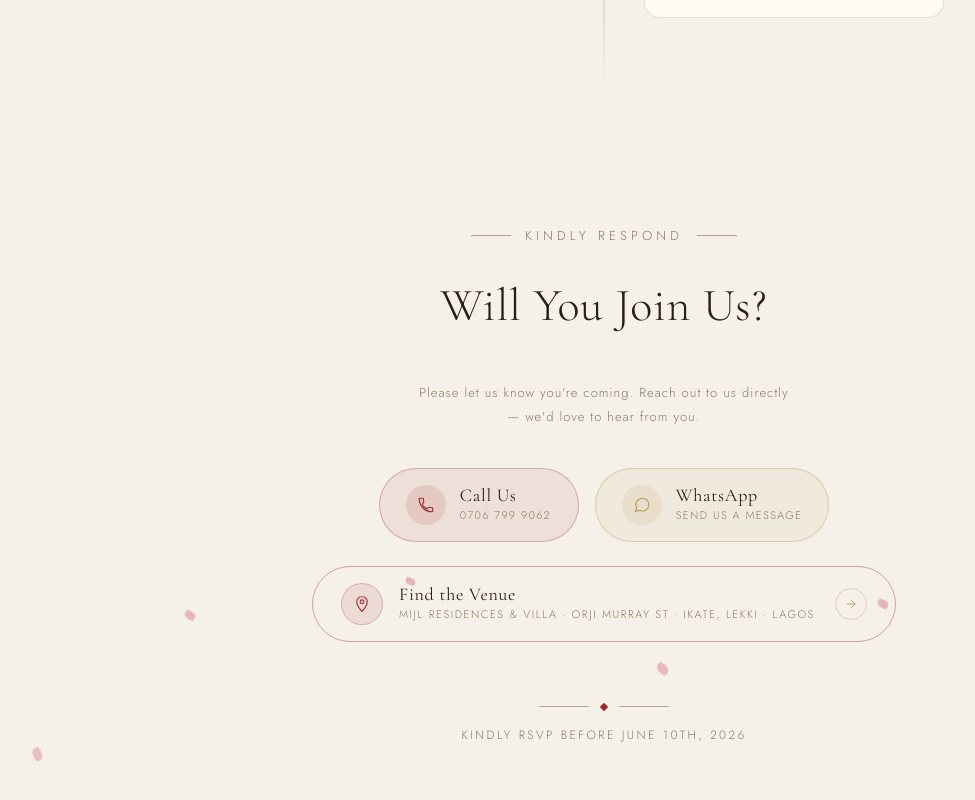
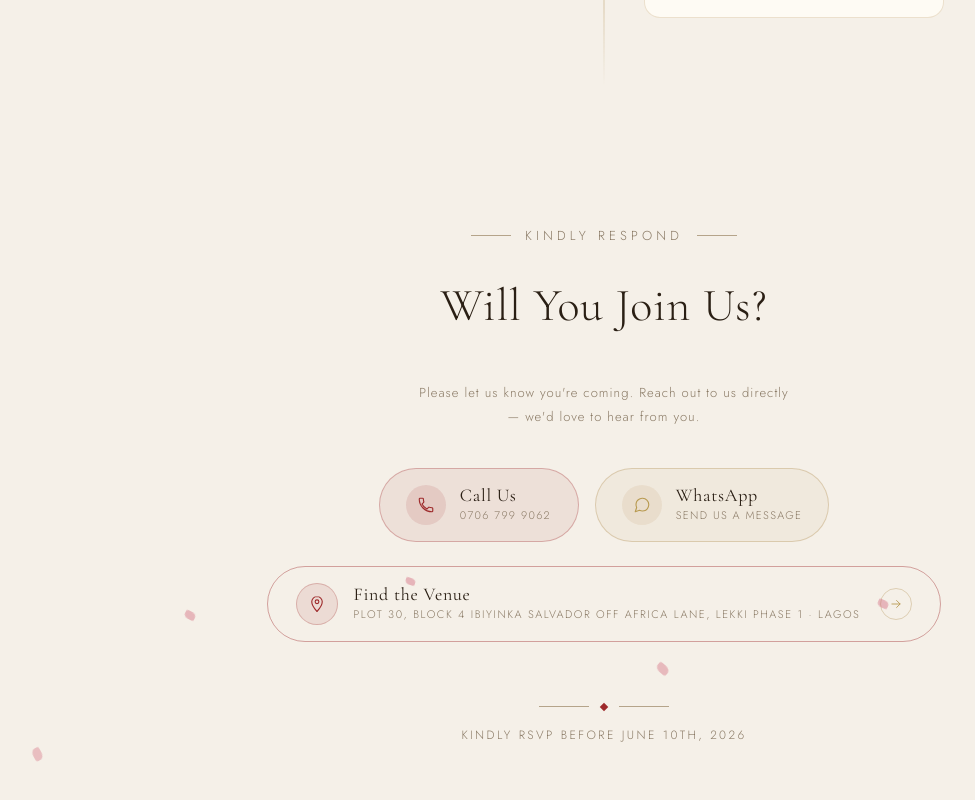
Before and after one commit to danielemmzy/NuelNahi2026, a React (Vite) app: page / in a window 1280 px wide. Shown: the part 4091-4891 px from the top of the page, without its empty margins (36-1011 px from the left). Built offline with nearby package versions, Linux system fonts and the light colour scheme.

Commit message:
Update venue link and address in App.jsx

```diff
--- a/src/App.jsx
+++ b/src/App.jsx
@@ -353,7 +353,7 @@ function App() {
         {/* Venue Button */}
 
         <a  className="venue-btn"
-          href="https://maps.google.com/?q=Mijl+Residences+And+Villa+Orji+Murray+Street+Ikate+Lekki+Lagos+Nigeria"
+          href="https://www.google.com/maps/search/?api=1&query=Plot+30+Block+4+Ibiyinka+Salvador+off+Africa+Lane+Lekki+Phase+1+Lagos+Nigeria"
           target="_blank"
           rel="noopener noreferrer"
           style={{ marginTop: '24px' }}
@@ -366,7 +366,7 @@ function App() {
           </span>
           <span className="venue-btn-text">
             <span className="venue-btn-main">Find the Venue</span>
-            <span className="venue-btn-sub">Mijl Residences & Villa · Orji Murray St · Ikate, Lekki · Lagos</span>
+            <span className="venue-btn-sub">Plot 30, Block 4 Ibiyinka Salvador off Africa Lane, Lekki phase 1 · Lagos</span>
           </span>
           <span className="venue-btn-arrow">
             <svg viewBox="0 0 24 24" fill="none" xmlns="http://www.w3.org/2000/svg" aria-hidden="true">
```
